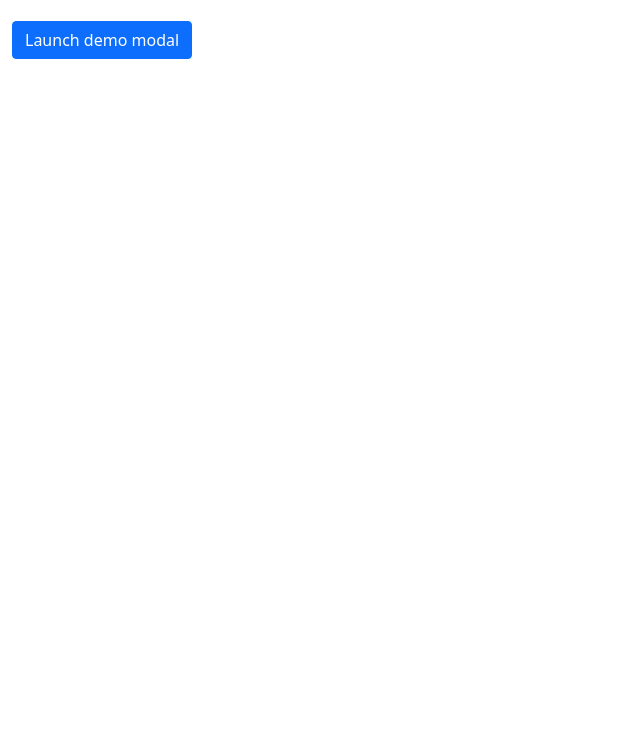
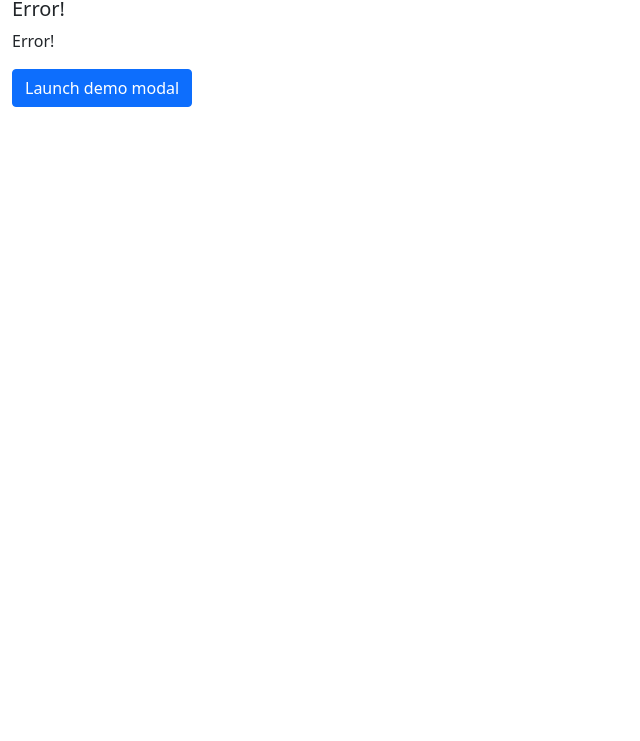
Before and after one commit to vichuge/weather-app, a website built with webpack: page dist/index.html in a window 1280 px wide. Shown: the part 59-800 px from the top of the page, without its empty margins (0-640 px from the left). Built offline with nearby package versions, Linux system fonts and the light colour scheme; no server answers.

Commit message:
Add try catch on fetch

```diff
--- a/src/index.js
+++ b/src/index.js
@@ -30,6 +30,7 @@ const changeCity = () => {
 };
 
 async function getWeather(city = 'London') {
+    try {
         const response = await fetch(`http://api.openweathermap.org/data/2.5/weather?q=${city}&appid=c6f720738d4ba0af3722fd5e0551d616&units=metric`);
         const wData = await response.json();
 
@@ -37,6 +38,14 @@ async function getWeather(city = 'London') {
         myCity.innerHTML = wData.name;
         const w = document.getElementById('w');
         w.innerHTML = `${wData.main.temp} °C`;
+    } catch (error) {
+        console.log(error);
+        const myCity = document.getElementById('myCity');
+        myCity.innerHTML = 'Error!';
+        const w = document.getElementById('w');
+        w.innerHTML = 'Error!';
+    }
+
 }
 
 component();
```
Also changed, not shown: dist/index.html. Lines whose indentation alone changed are shown as unchanged.
